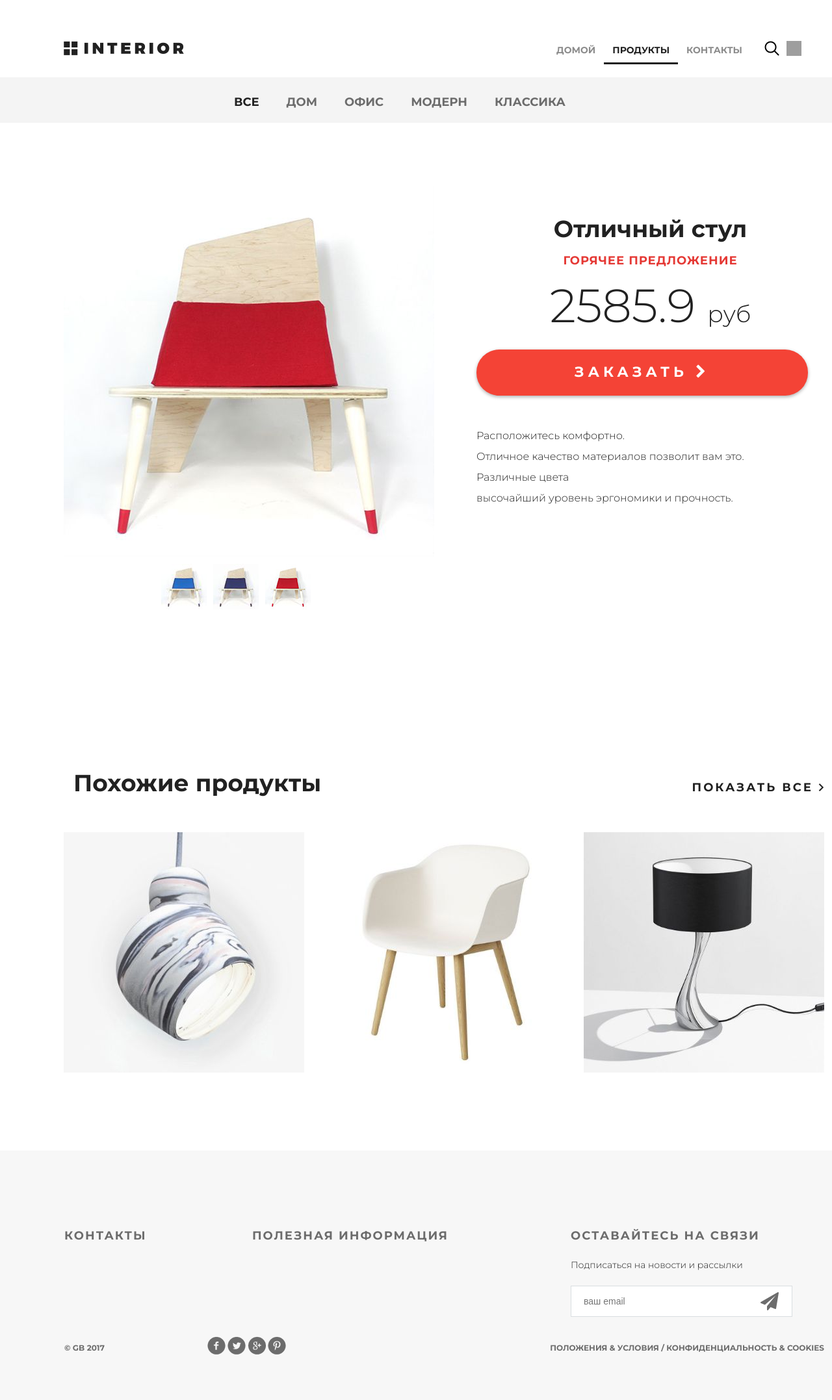
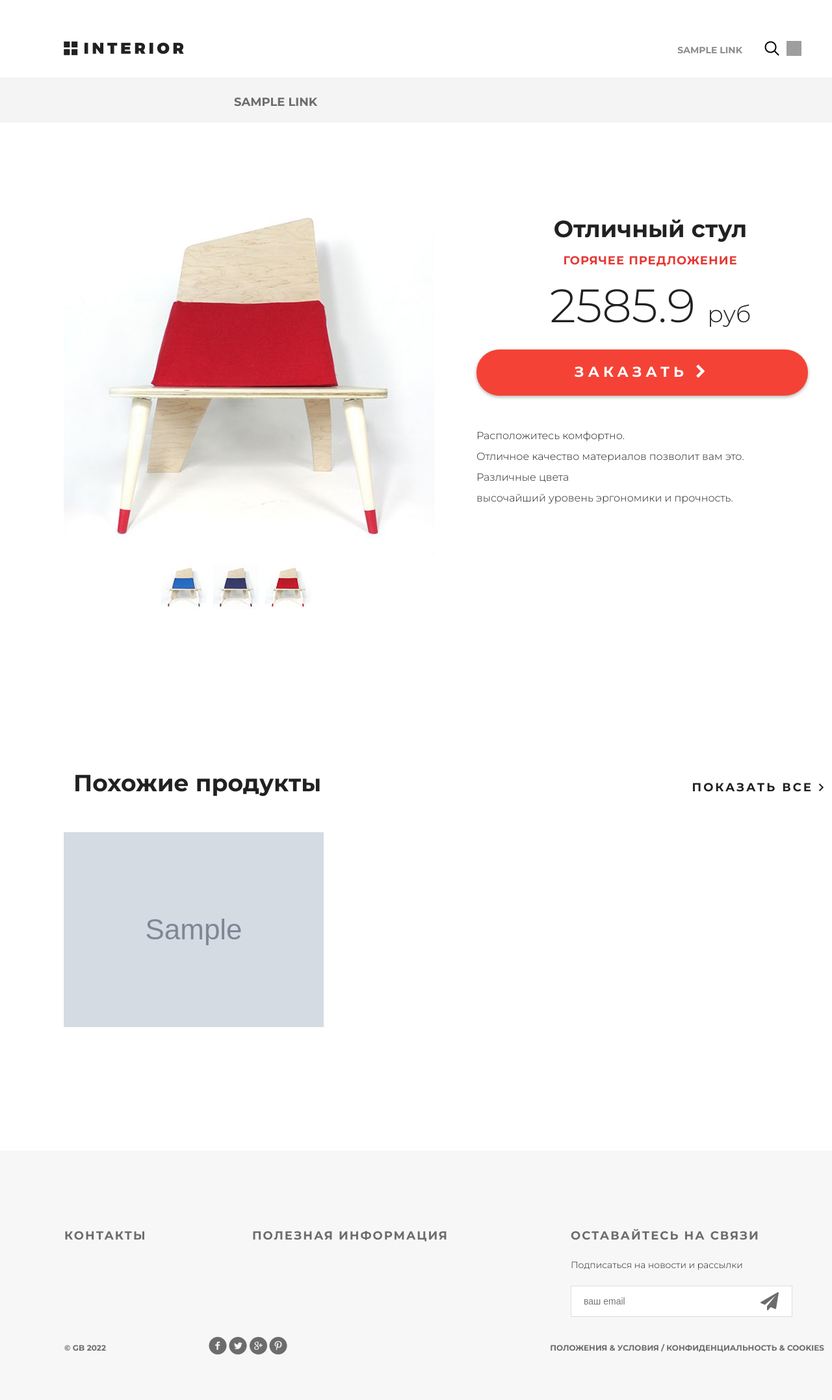
Before and after one commit to Bublik11/internet-store, a Django app: template geekshop/mainapp/templates/mainapp/products.html in a window 1280 px wide; the page is wider, and only the part inside the window is pictured. Shown: that part at 65% size. Run offline with Django 4.2, Linux system fonts and the light colour scheme; the template is opened without the code that fills it: most values are stand-ins (such as "Sample title", 1, 10 or a date in 2020); grey boxes marked "Sample" are stand-in pictures; grey boxes are pictures that could not be loaded.

Commit message:
lesson 2 done!

```diff
--- a/geekshop/geekshop/urls.py
+++ b/geekshop/geekshop/urls.py
@@ -13,13 +13,14 @@ Including another URLconf
     1. Import the include() function: from django.urls import include, path
     2. Add a URL to urlpatterns:  path('blog/', include('blog.urls'))
 """
+from email import header
 from django.contrib import admin
 from django.urls import path
 from mainapp import views as mainapp
 
 urlpatterns = [
     path('admin/', admin.site.urls),
-    path('', mainapp.index),
-    path('contact/', mainapp.contact),
-    path('products/', mainapp.products),
+    path('', mainapp.index, name="main"),
+    path('contact/', mainapp.contact, name="contact"),
+    path('products/', mainapp.products, name="products"),
 ]
--- /dev/null
+++ b/geekshop/mainapp/templates/mainapp/base.html
@@ -0,0 +1,61 @@
+{% load static %}
+
+<!DOCTYPE html>
+<html>
+<head>
+	<meta charset="utf-8">
+	<title>
+        {% block title %}
+            {{ title|title}}
+        {% endblock %}
+    </title>
+    {% block css %}
+	    <link rel="stylesheet" type="text/css" href="{% static 'style.css' %}">
+	    <link rel="stylesheet" href="{% static 'fonts/font-awesome/css/font-awesome.css' %}">
+    {% endblock %}
+
+    {% block js %}
+    {% endblock %}
+</head>
+<body>
+	<div class="container">
+
+        {% block header %}
+
+        {% endblock %}
+
+		{% block content %}
+
+        {% endblock %}
+
+	</div>
+
+    <div class="footer">
+        <div class="clearfix">
+            <div class="text-footer">
+                <h3>контакты</h3>
+            </div>
+            <div class="text-footer">
+                <h3>полезная информация</h3>
+            </div>
+            <div class="text-footer clearfix">
+                <h3>Оставайтесь на связи</h3>
+                <p>Подписаться на новости и рассылки</p>
+                <form>
+                    <input type="email" name="email" placeholder="ваш email">
+                    <a href="#"><i class="fa fa-paper-plane fa-2x" aria-hidden="true"></i></a>
+                </form>
+            </div>
+        </div>
+        <p class="small">&copy; GB {% now "Y" %}</p>
+        <div class="social">
+            <a href="#" class="social1"></a>
+            <a href="#" class="social2"></a>
+            <a href="#" class="social3"></a>
+            <a href="#" class="social4"></a>
+        </div>
+        <p class="small">Положения &amp; Условия  /  Конфиденциальность &amp; Cookies</p>
+    </div>
+
+</body>
+</html>
--- /dev/null
+++ b/geekshop/mainapp/templates/mainapp/includes/inc_main_menu.html
@@ -0,0 +1,17 @@
+<div class="header clearfix">
+    <a href="{% url 'main' %}" class="logo"></a>
+    <ul class="menu">
+        {% for link in main_menu_links %}
+        <li>
+            <a href="{% url link.url %}"
+            {% if request.resolver_match.url_name == link.url %}
+            class="active"
+            {% endif %}>
+                {{ link.name }}
+            </a>
+        </li>
+        {% endfor %}
+    </ul>
+    <a href="#" class="search"></a>
+    <a href="#" class="basket"></a>
+</div>
--- /dev/null
+++ b/geekshop/mainapp/templates/mainapp/includes/inc_products_menu.html
@@ -0,0 +1,16 @@
+<div class="links clearfix">
+    <ul class="links-menu">
+        {% for link in products_menu_links %}
+            <li>
+                {% comment "" %}
+                    <a href="{% url link.url %}"
+                    {% if request.resolver_match.url_name == link.url %}
+                        class="active"
+                    {% endif %}>
+                    {{link.name}}</a>
+                {% endcomment %}
+                <a href="#"> {{link.name}} </a>
+            </li>
+        {% endfor %}
+    </ul>
+</div>
--- a/geekshop/mainapp/templates/mainapp/products.html
+++ b/geekshop/mainapp/templates/mainapp/products.html
@@ -1,148 +1,91 @@
-<!DOCTYPE html>
-<html>
-<head>
-	<meta charset="utf-8">
-	<title>Каталог</title>
-	<link rel="stylesheet" href="/static/style.css">
-	<link rel="stylesheet" href="/static/fonts/font-awesome/css/font-awesome.css">
-</head>
-<body>
-	<div class="container">
+{% extends 'mainapp/base.html' %}
+{% load static %}
+
+{% block header %}
     <div class="hero-white">
-			<div class="header clearfix">
-				<a href="/" class="logo"></a>
-				<ul class="menu">
-					<li><a href="/">домой</a></li>
-					<li><a href="/products/" class="active">продукты</a></li>
-					<li><a href="/contact/">контакты</a></li>
+        {% include 'mainapp/includes/inc_main_menu.html' %}
+    </div>
+{% endblock %}
+{% block content %}
+    <div class="details">
 
-				</ul>
-				<a href="#" class="search"></a>
-                <a href="#" class="basket"></a>
-			</div>
-		</div>
-
-		<div class="details">
-			<div class="links clearfix">
-				<ul class="links-menu">
-					<li><a href="#" class="active">все</a></li>
-					<li><a href="#">дом</a></li>
-					<li><a href="#">офис</a></li>
-					<li><a href="#">модерн</a></li>
-					<li><a href="#">классика</a></li>
-				</ul>
-			</div>
+        {% include 'mainapp/includes/inc_products_menu.html' %}
 
         <div class="details-products">
             <div class="details-slider">
                 <div class="slider-product">
-						<img src="/static/img/slider1.jpg">
+                    <img src="{% static 'img/slider1.jpg' %}">
                 </div>
                 <div class="slider-control">
                     <div class="block">
-							<a href="#"><img src="/static/img/controll.jpg" alt="">
+                        <a href="#">
+                            <img src="{% static 'img/controll.jpg' %}" alt="">
                             <div class="text"></div>
                         </a>
                     </div>
                     <div class="block">
-							<a href="#"><img src="/static/img/controll1.jpg" alt="">
+                        <a href="#">
+                            <img src="{% static 'img/controll1.jpg'%}" alt="">
                             <div class="text"></div>
                         </a>
                     </div>
                     <div class="block">
-							<a href="#"><img src="/static/img/controll2.jpg" alt="">
+                        <a href="#">
+                            <img src="{% static 'img/controll2.jpg' %}" alt="">
                             <div class="text"></div>
                         </a>
                     </div>
                 </div>
             </div>
-
             <div class="description">
                 <h3 class="big-bold">Отличный стул</h3>
                 <h3 class="red">горячее предложение</h3>
-					<p class="price"> 2585.9 <span>руб</span></p>
+                <p class="price">
+                    2585.9 <span>руб</span>
+                </p>
                 <a href="#" class="red-button">
                     заказать <i class="fa fa-chevron-right" aria-hidden="true"></i>
                 </a>
                 <div class="description-text">
-						<p>Расположитесь комфортно.</p>
-						<p>Отличное качество материалов
-						позволит вам это.</p>
-						<p>Различные цвета</p>
-						<p>высочайший уровень
-						эргономики и прочность.</p>
+                    <p>
+                        Расположитесь комфортно.
+                    </p>
+                    <p>
+                        Отличное качество материалов
+                        позволит вам это.
+                    </p>
+                    <p>
+                        Различные цвета
+                    </p>
+                    <p>
+                        высочайший уровень
+                        эргономики и прочность.
+                    </p>
                 </div>
             </div>
         </div>
-
         <div class="related">
             <div class="title clearfix">
                 <h2>Похожие продукты</h2>
-					<a class="explore" href="#">показать все <img src="/static/img/arrow.png" alt=""></a>
+                <a class="explore" href="#">показать все
+                    <img src="{% static 'img/arrow.png' %}" alt="">
+                </a>
             </div>
             <div class="related-products clearfix">
+                {% for product in products %}
                 <div class="block">
-						<a href="#"><img src="/static/img/product-11.jpg" alt="">
+                    <a href="{{ product.url }}">
+                        <img src="{% static product.image %}" alt="">
                         <div class="text">
-								<img src="/static/img/icon-hover.png" alt="img">
-								<h4>Стул повышенного качества</h4>
-								<p>Не оторваться. </p>
+                            <img src="{% static 'img/icon-hover.png' %}" alt="img">
+                            <h4>{{ product.name }}</h4>
+                            <p>{{ product.description }}</p>
                         </div>
                     </a>
                 </div>
-					<div class="block">
-						<a href="#"><img src="/static/img/product-21.jpg" alt="">
-							<div class="text">
-								<img src="/static/img/icon-hover.png" alt="img">
-								<h4>Стул повышенного качества</h4>
-								<p>Не оторваться. </p>
-							</div>
-						</a>
-					</div>
-					<div class="block">
-						<a href="#"><img src="/static/img/product-31.jpg" alt="">
-							<div class="text">
-								<img src="/static/img/icon-hover.png" alt="img">
-								<h4>Стул повышенного качества</h4>
-								<p>Не оторваться. </p>
-							</div>
-						</a>
-					</div>
-
+                {% endfor %}
             </div>
         </div>
     </div>
-
     <div class="clr"></div>
-
-	</div>
-
-	<div class="footer">
-        <div class="clearfix">
-            <div class="text-footer">
-                <h3>контакты</h3>
-            </div>
-            <div class="text-footer">
-                <h3>полезная информация</h3>
-            </div>
-            <div class="text-footer clearfix">
-                <h3>Оставайтесь на связи</h3>
-                <p>Подписаться на новости и рассылки</p>
-                <form>
-                    <input type="email" name="email" placeholder="ваш email">
-                    <a href="#"><i class="fa fa-paper-plane fa-2x" aria-hidden="true"></i></a>
-                </form>
-            </div>
-        </div>
-        <p class="small">&copy; GB 2017</p>
-        <div class="social">
-            <a href="#" class="social1"></a>
-            <a href="#" class="social2"></a>
-            <a href="#" class="social3"></a>
-            <a href="#" class="social4"></a>
-        </div>
-        <p class="small">Положения &amp; Условия  /  Конфиденциальность &amp; Cookies</p>
-    </div>
-
-</body>
-</html>
+{% endblock %}
```
Also changed, not shown: geekshop/mainapp/templates/mainapp/contact.html (+33 -61 lines), geekshop/mainapp/templates/mainapp/index.html (+34 -65 lines), geekshop/mainapp/views.py (+33 -3 lines), geekshop/products.json (added, +20 -0 lines). Lines whose indentation alone changed are shown as unchanged.
